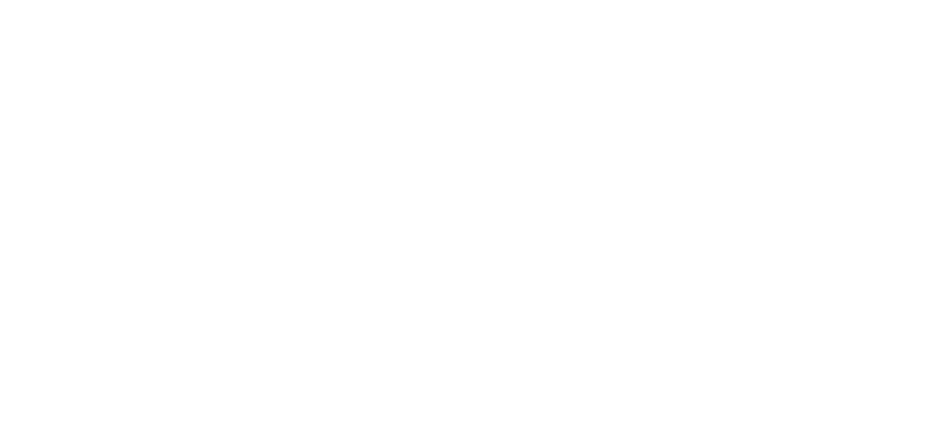
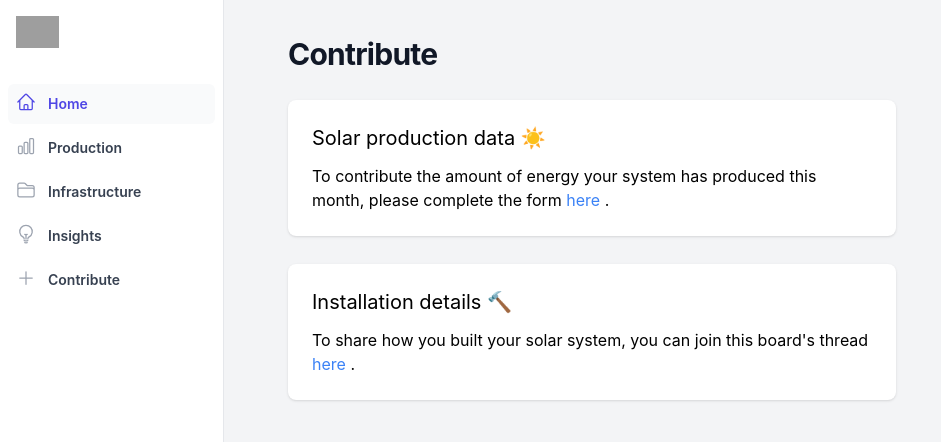
Before and after one commit to FionnD/IrishSolarData, a React (Create React App) app: page /Contribute in a window 1280 px wide. Before the commit this address had no page. Shown: the top 442 px of the page, without its empty margins (0-941 px from the left). Built offline with nearby package versions, Linux system fonts and the light colour scheme; grey boxes are pictures that could not be loaded.

Commit message:
feat: add Contribute page

```diff
--- a/src/App.js
+++ b/src/App.js
@@ -3,7 +3,7 @@
 import Index from "./pages/Index";
 import Production from "./pages/Production";
 import Infrastructure from "./pages/Infrastructure";
-import About from "./pages/About";
+import Contribute from "./pages/Contribute";
 import Insights from "./pages/Insights";
 
 export default function App() {
@@ -14,7 +14,7 @@
                 <Route path="Production" element={<Production />} />
                 <Route path="Infrastructure" element={<Infrastructure />} />
                 <Route path="Insights" element={<Insights />} />
-                <Route path="About" element={<About />} />
+                <Route path="Contribute" element={<Contribute />} />
 
             </Routes>
         </BrowserRouter>
--- a/src/components/SideBar.js
+++ b/src/components/SideBar.js
@@ -6,14 +6,16 @@
     HomeIcon,
     XMarkIcon,
     ChartBarIcon,
-    LightBulbIcon
+    LightBulbIcon,
+    PlusIcon,
 } from '@heroicons/react/24/outline'
 
 const navigation = [
     { name: 'Home', href: '/', icon: HomeIcon, current: true },
     { name: 'Production', href: './Production', icon: ChartBarIcon, current: false },
     { name: 'Infrastructure', href: 'https://docs.google.com/spreadsheets/d/126q1if4RJqtmB1z-M6cxuXr6TknY_SwKuwAjxZsxh8E/edit?gid=0#gid=0', icon: FolderIcon, current: false },
-    { name: 'Insights', href: '/Insights', icon: LightBulbIcon, current: false }
+    { name: 'Insights', href: '/Insights', icon: LightBulbIcon, current: false },
+    { name: 'Contribute', href: '/Contribute', icon: PlusIcon, current: false }
 ];
 
 function classNames(...classes) {
--- a/src/pages/About.js
+++ /dev/null
@@ -1,36 +0,0 @@
-import { useState, useMemo } from 'react';
-import Sidebar from '../components/SideBar';
-
-
-
-export default function About() {
-    const [sidebarOpen, setSidebarOpen] = useState(false);
-
-    return (
-        <>
-            <div className="flex mt-9">
-                {/* Sidebar */}
-                <Sidebar sidebarOpen={sidebarOpen} setSidebarOpen={setSidebarOpen} />
-
-                {/* Main Content */}
-                <main className="lg:pr-96">
-                    <div>
-                        <h2 className="text-2xl font-bold leading-7 text-gray-900 sm:truncate sm:text-3xl sm:tracking-tight">
-                            About
-                        </h2>
-                    </div>
-                    <div className="overflow-hidden rounded-lg bg-white shadow mt-7">
-                        <div className="px-4 py-5 sm:p-6">
-                            <p>Welcome! 👋 This is a side </p>
-                        </div>
-                    </div>
-                </main>
-            </div>
-            <style jsx global>{`
-              body {
-                background-color: #f3f4f6; /* Or any other shade of grey you prefer */
-              }
-            `}</style>
-        </>
-    );
-}
--- /dev/null
+++ b/src/pages/Contribute.js
@@ -0,0 +1,55 @@
+import { useState } from 'react';
+import Sidebar from '../components/SideBar';
+
+
+
+export default function Contribute() {
+    const [sidebarOpen, setSidebarOpen] = useState(false);
+
+    return (
+        <>
+            <div className="flex mt-9">
+                {/* Sidebar */}
+                <Sidebar sidebarOpen={sidebarOpen} setSidebarOpen={setSidebarOpen} />
+
+                {/* Main Content */}
+                <main className="lg:pr-96">
+                    <div>
+                        <h2 className="text-2xl font-bold leading-7 text-gray-900 sm:truncate sm:text-3xl sm:tracking-tight">
+                            Contribute
+                        </h2>
+                    </div>
+                    <div className="overflow-hidden rounded-lg bg-white shadow mt-7">
+                        <div className="px-4 py-5 sm:p-6">
+                            <p className="text-xl mb-3">Solar production data ☀️ </p>
+                            <p>To contribute the amount of energy your system has produced this month, please complete the form{' '}
+                                <a className="text-blue-500 hover:underline"
+                                   href="https://docs.google.com/forms/d/e/1FAIpQLSd-R-6BFl80pFZG0HO5kIpjwXm2PskZDzj598z-ElwDSgyDDg/closedform"
+                                   target="_blank"
+                                   rel="noopener noreferrer">here
+                                </a>{' '}.
+                            </p>
+                        </div>
+                    </div>
+                    <div className="overflow-hidden rounded-lg bg-white shadow mt-7">
+                        <div className="px-4 py-5 sm:p-6">
+                            <p className="text-xl mb-3">Installation details 🔨️ </p>
+                            <p>To share how you built your solar system, you can join this board's thread{' '}
+                                <a className="text-blue-500 hover:underline"
+                                   href="https://www.boards.ie/discussion/2058225023/solar-performance-spreadsheet-analysis-and-data-sharing/"
+                                   target="_blank"
+                                   rel="noopener noreferrer">here
+                                </a>{' '}.
+                            </p>
+                        </div>
+                    </div>
+                </main>
+            </div>
+            <style jsx global>{`
+              body {
+                background-color: #f3f4f6; /* Or any other shade of grey you prefer */
+              }
+            `}</style>
+        </>
+    );
+}
```
